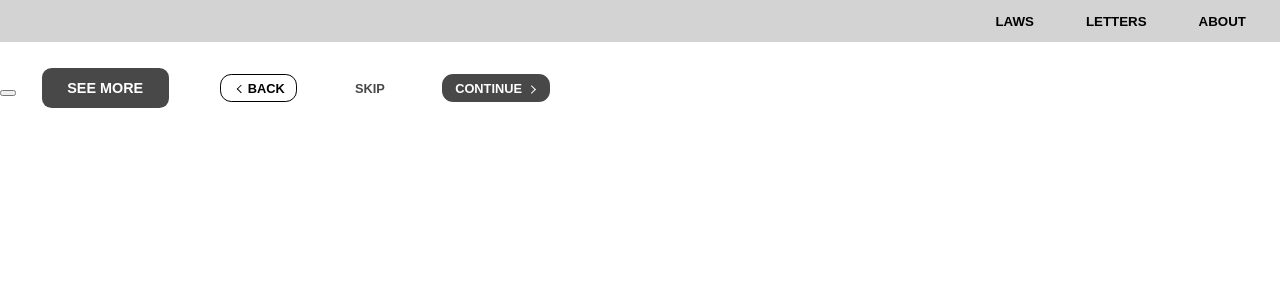
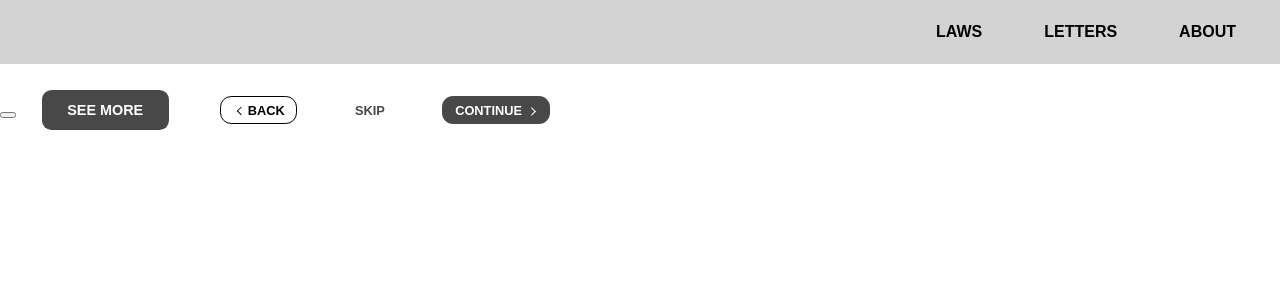
Before and after one commit to cornellh4i/earth-law-center, a React (Create React App) app in the folder client/: page /button in a window 1280 px wide. Shown: the top 300 px of the page. Built offline with nearby package versions, Linux system fonts and the light colour scheme.

Commit message:
Improve nav-bar styling

```diff
--- a/client/src/components/Button/Button.css
+++ b/client/src/components/Button/Button.css
@@ -1,6 +1,9 @@
 .navbar-btn {
   font-weight: bold;
-  margin-right: 40px;
+  font-size: 16px;
+  margin-top: 10px;
+  margin-bottom: 10px;
+  margin-right: 50px;
   border: none;
   background: none;
   text-align: center;
--- a/client/src/components/NavBar/NavBar.css
+++ b/client/src/components/NavBar/NavBar.css
@@ -4,7 +4,6 @@ body {
 
 .navbar-container {
   width: 100%;
-  height: 10%;
   margin: none;
   padding: 12px;
   background-color: lightgray;
```
